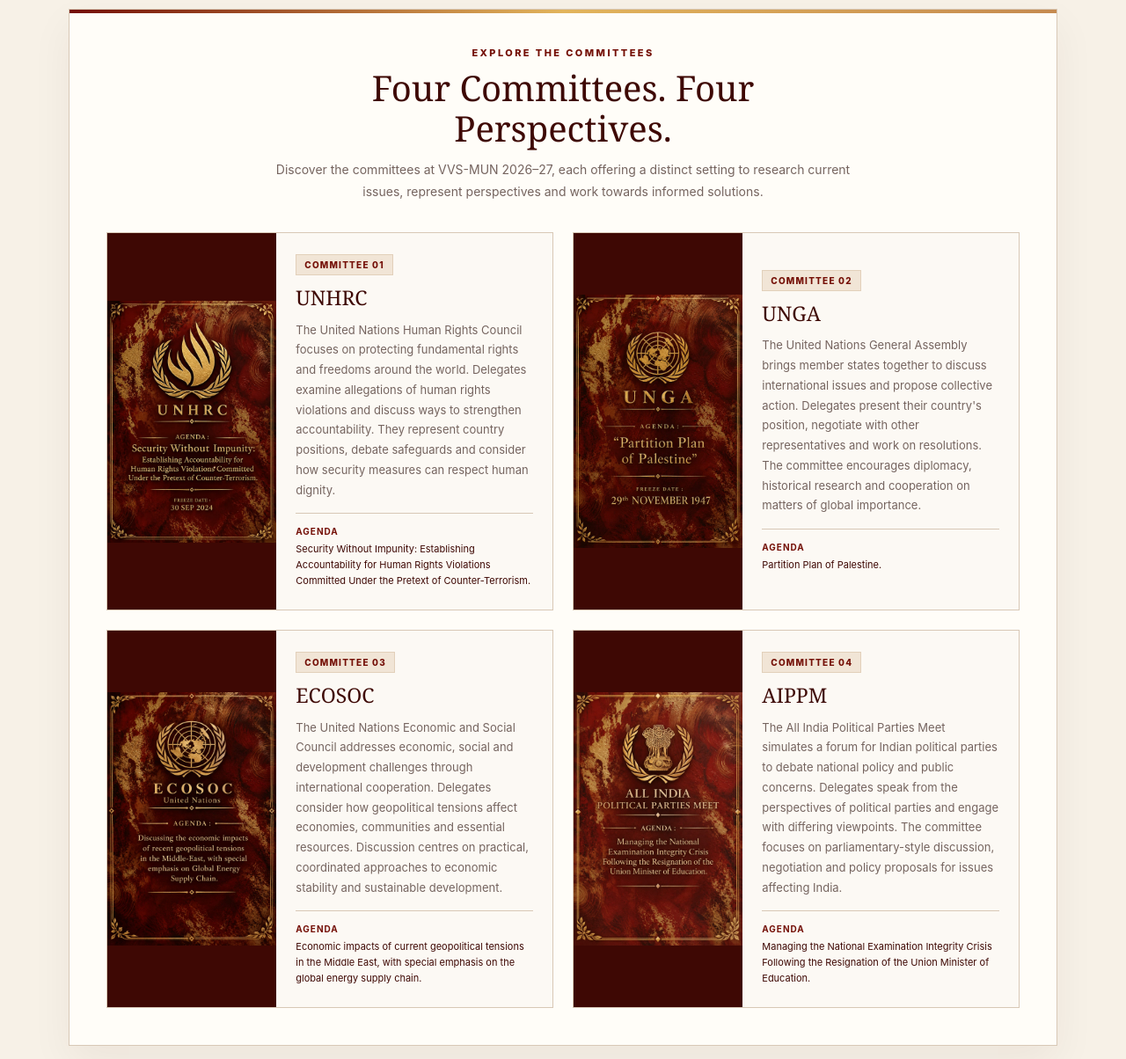
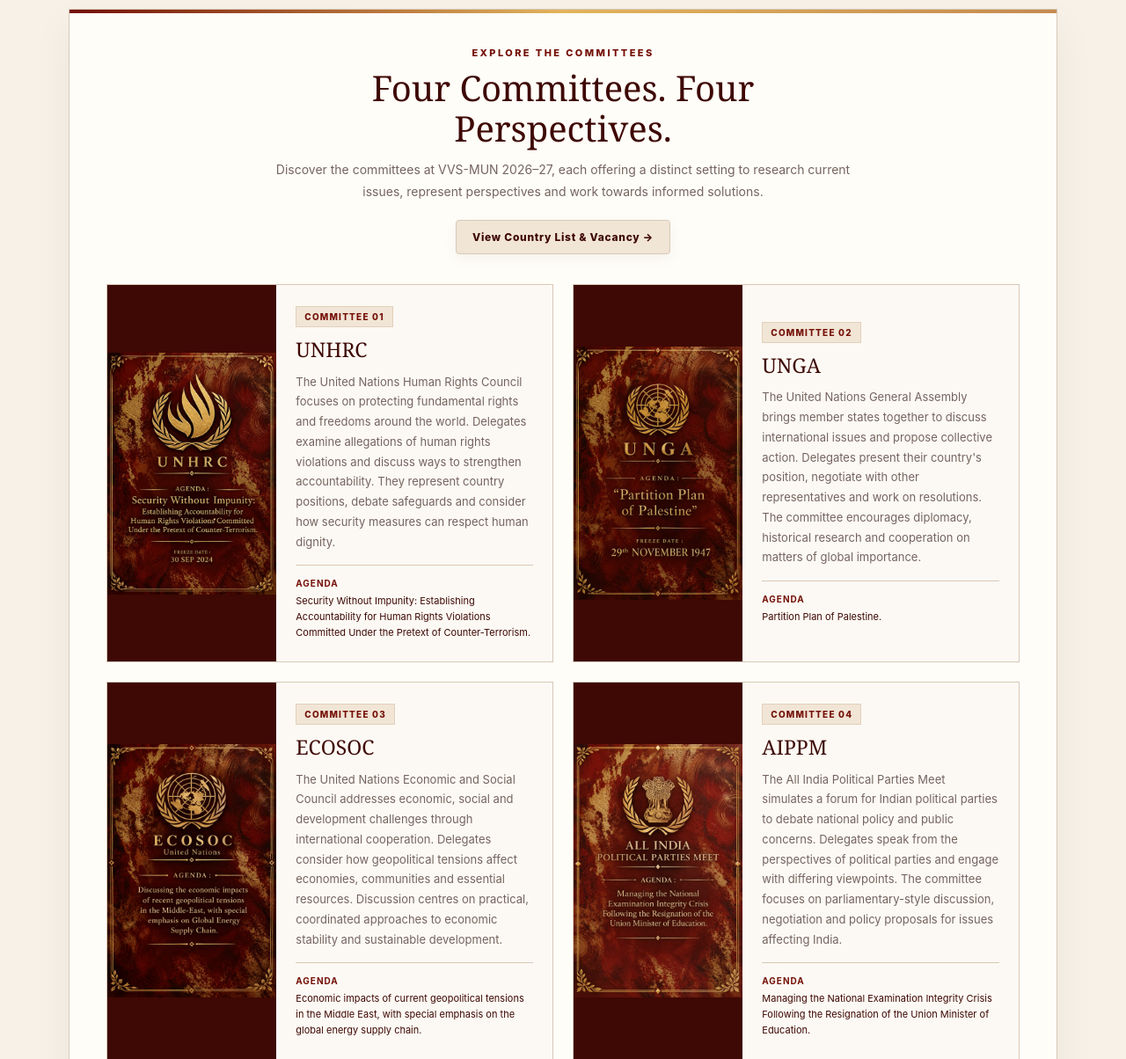
Before and after one commit to GamerliftTamil/vvs-mun, a Flask app: page / in a window 1280 px wide. Shown: the part 1444-2648 px from the top of the page at 88% size. Run offline with Flask 3, Linux system fonts and the light colour scheme; parts of the project's set-up code (start-up, migrations or seed data) failed here and were passed over.

Commit message:
Update index.html

```diff
--- a/templates/index.html
+++ b/templates/index.html
@@ -52,7 +52,57 @@ html{
   width:100%;
   max-width:100%;
 }
-
+/* =========================================================
+   COUNTRY LIST / VACANCY LINK
+========================================================= */
+
+.country-list-link{
+  display:inline-flex;
+
+  align-items:center;
+
+  justify-content:center;
+
+  margin-top:20px;
+
+  padding:11px 18px;
+
+  border:1px solid var(--line);
+
+  border-radius:4px;
+
+  background:#F1E5D6;
+
+  color:var(--color-1);
+
+  font-size:12px;
+
+  font-weight:800;
+
+  letter-spacing:.06em;
+
+  transition:
+    background .2s,
+    color .2s,
+    border-color .2s,
+    transform .2s;
+
+  box-shadow:
+    0 5px 15px rgba(62,8,4,.05);
+}
+
+.country-list-link:hover{
+  background:var(--color-1);
+
+  color:var(--color-5);
+
+  border-color:var(--color-1);
+
+  transform:translateY(-2px);
+
+  box-shadow:
+    0 8px 20px rgba(62,8,4,.12);
+}
 body{
   margin:0;
   width:100%;
@@ -1972,13 +2022,19 @@ footer{
       towards informed solutions.
     </p>
 
+    <a
+      class="country-list-link"
+      href="https://docs.google.com/spreadsheets/d/1qg8H1bJi5QEGnwncriHImzejtY8ORodKSloJRJbfgNU/edit?usp=sharing"
+      target="_blank"
+      rel="noopener noreferrer"
+    >
+      View Country List & Vacancy →
+    </a>
+
   </div>
 
 
   <div class="committee-grid">
-
-
-      <!-- ================= UNHRC ================= -->
 
     <article class="committee-card">
 
@@ -2024,8 +2080,6 @@ footer{
     </article>
 
 
-      <!-- ================= UNGA ================= -->
-
     <article class="committee-card">
 
       <img
@@ -2069,8 +2123,6 @@ footer{
     </article>
 
 
-      <!-- ================= ECOSOC ================= -->
-
     <article class="committee-card">
 
       <img
@@ -2115,8 +2167,6 @@ footer{
     </article>
 
 
-      <!-- ================= AIPPM ================= -->
-
     <article class="committee-card">
 
       <img
@@ -2160,11 +2210,9 @@ footer{
 
     </article>
 
-
-    </div>
-
-  </div>
-
+  </div>
+
+</div>
 </section>
 
 
```
Lines whose indentation alone changed are shown as unchanged.
